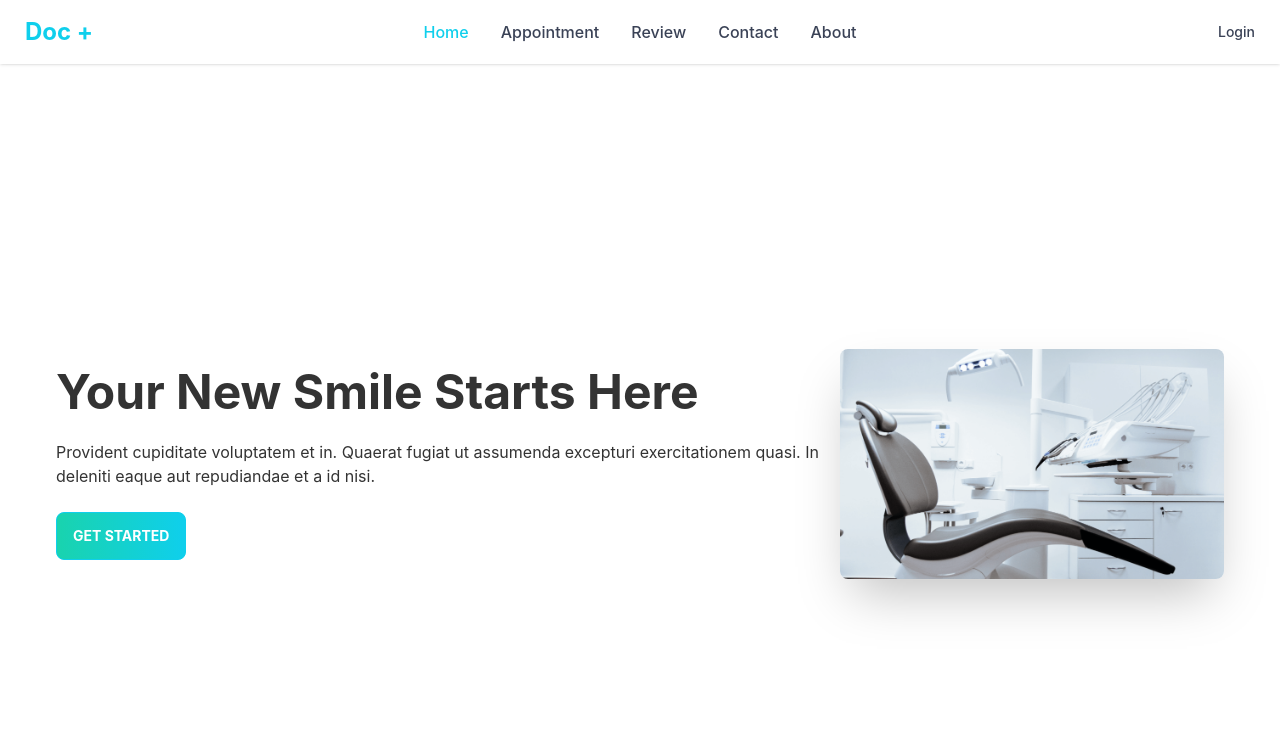
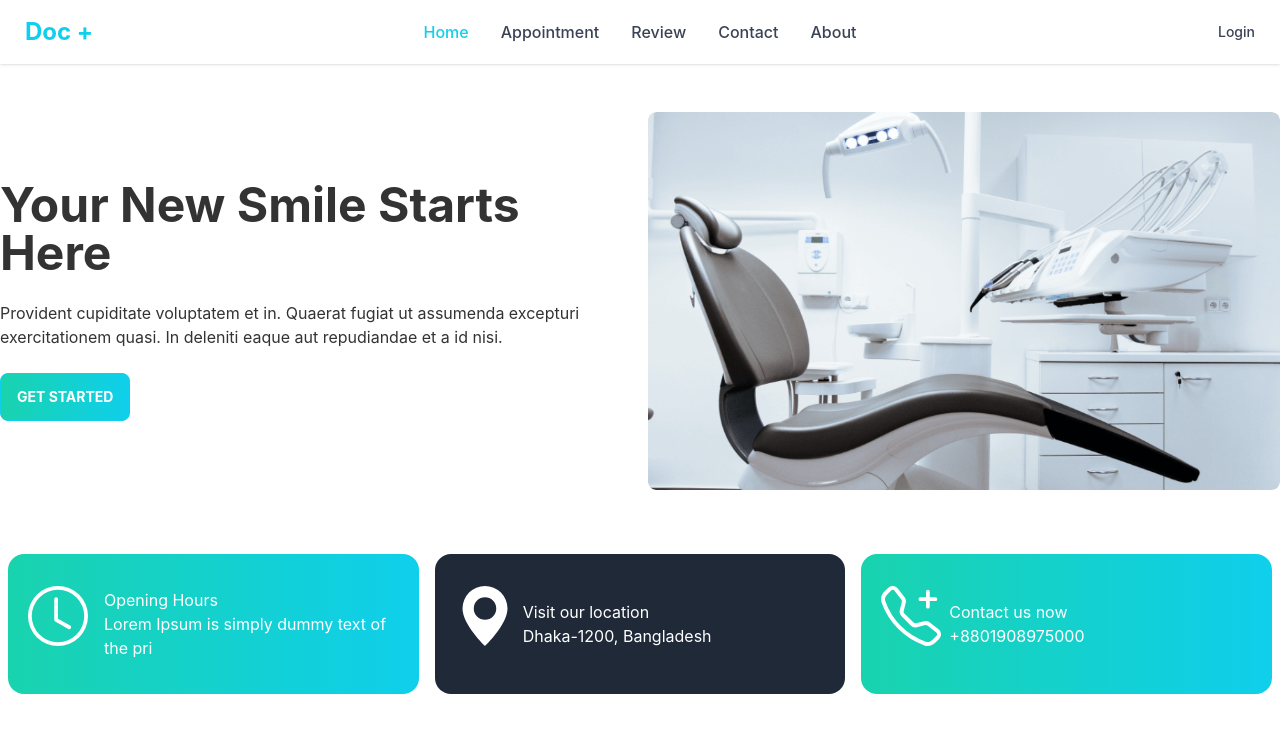
Before and after one commit to asadulR/Doc-plus-UI, a React (Create React App) app: page / in a window 1280 px wide. Shown: the top 732 px of the page. Built offline with nearby package versions, Linux system fonts and the light colour scheme.

Commit message:
home info

```diff
--- a/package.json
+++ b/package.json
@@ -9,6 +9,7 @@
     "daisyui": "^2.14.3",
     "react": "^18.1.0",
     "react-dom": "^18.1.0",
+    "react-icons": "^4.3.1",
     "react-router-dom": "^6.3.0",
     "react-scripts": "5.0.1",
     "web-vitals": "^2.1.4"
--- a/src/Components/Pages/Header/Header.js
+++ b/src/Components/Pages/Header/Header.js
@@ -4,7 +4,7 @@ import CustomLink from '../../Shared/CustomLink/CustomLink';
 
 const Header = () => {
     return (
-        <section className=' shadow sticky top-0'>
+        <section className=' shadow ' style={{position:"sticky", top:"0"}}>
             <div className='container mx-auto'>
                 <div className="navbar bg-base-100">
                     <div className="navbar-start">
--- a/src/Components/Pages/Home/Banner.js
+++ b/src/Components/Pages/Home/Banner.js
@@ -1,17 +1,17 @@
 import React from 'react';
 import img from '../../../assets/images/chair.png'
+import '../../Shared/Animtion/Animation.css';
 const Banner = () => {
     return (
-        <div className='container mx-auto'>
-            <div className="hero min-h-screen">
-                <div className="hero-content flex-col lg:flex-row-reverse">
-                    <img src={img} alt='' className="max-w-sm rounded-lg shadow-2xl transition ease-in-out  hover:-translate-y-1 hover:scale-110 duration-700" />
-                    <div>
-                        <h1 className="text-5xl font-bold">Your New Smile Starts Here</h1>
-                        <p className="py-6 max-w-3xl">Provident cupiditate voluptatem et in. Quaerat fugiat ut assumenda excepturi exercitationem quasi. In deleniti eaque aut repudiandae et a id nisi.</p>
-                        <button className="btn btn-primary text-white font-bold bg-gradient-to-r from-secondary to-primary transition ease-in-out  hover:-translate-y-1 hover:scale-110 duration-700">Get Started</button>
-                    </div>
+        <div className=' container mx-auto'>
+            <div className="grid grid-cols-1 md:grid-cols-2 gap-4 my-12 items-center">
+                <div>
+                    <h1 className="text-5xl font-bold">Your New Smile Starts Here</h1>
+                    <p className="py-6">Provident cupiditate voluptatem et in. Quaerat fugiat ut assumenda excepturi exercitationem quasi. In deleniti eaque aut repudiandae et a id nisi.</p>
+                    <button className="btn btn-primary text-white font-bold bg-gradient-to-r from-secondary to-primary transition ease-in-out  hover:-translate-y-1 hover:scale-110 duration-700">Get Started</button>
                 </div>
+                <img src={img} alt='' className=" w-full rounded-lg banner-image transition ease-in-out  hover:-translate-y-2 duration-1000" />
+
             </div>
         </div>
     );
--- a/src/Components/Pages/Home/Home.js
+++ b/src/Components/Pages/Home/Home.js
@@ -1,10 +1,12 @@
 import React from 'react';
 import Banner from './Banner';
+import Info from './Info';
 
 const Home = () => {
     return (
         <div>
             <Banner/>
+            <Info/>
         </div>
     );
 };
--- /dev/null
+++ b/src/Components/Pages/Home/Info.js
@@ -0,0 +1,39 @@
+import React from 'react';
+import { BsClock, BsFillGeoAltFill, BsTelephonePlus } from "react-icons/bs";
+const Info = () => {
+    return (
+        <section className='container mx-auto my-16'>
+            <div className='grid grid-cols-1 md:grid-cols-3 gap-4 text-white px-2'>
+                <div className='bg-gradient-to-r from-secondary to-primary px-5 py-8 text-center md:text-left rounded-2xl transition ease-in-out  hover:-translate-y-2 duration-1000'>
+                    <div className="md:flex gap-4 md:items-center">
+                        <div className='mb-4'><BsClock className='text-8xl md:text-6xl font-bold mx-auto' /></div>
+                        <div className=''>
+                            <h3>Opening Hours</h3>
+                            <p>Lorem Ipsum is simply dummy text of the pri</p>
+                        </div>
+                    </div>
+                </div>
+                <div className='bg-gray-800  px-5 py-8 rounded-2xl text-center md:text-left transition ease-in-out  hover:-translate-y-2 duration-1000'>
+                    <div className='md:flex gap-2 md:items-center'>
+                        <div className='mb-4'><BsFillGeoAltFill className='text-8xl md:text-6xl mx-auto font-bold'/></div>
+                        <div>
+                            <h3>Visit our location</h3>
+                            <p>Dhaka-1200, Bangladesh</p>
+                        </div>
+                    </div>
+                </div>
+                <div className='text-center md:text-left bg-gradient-to-r from-secondary to-primary transition ease-in-out  hover:-translate-y-2 duration-1000 rounded-2xl px-5 py-8'>
+                    <div className='md:flex gap-2 md:items-center'>
+                        <div className='mb-4'><BsTelephonePlus className='text-8xl md:text-6xl mx-auto  font-bold' /></div>
+                        <div>
+                            <h3>Contact us now</h3>
+                            <p>+8801908975000</p>
+                        </div>
+                    </div>
+                </div>
+            </div>
+        </section>
+    );
+};
+
+export default Info;
--- /dev/null
+++ b/src/Components/Shared/Animtion/Animation.css
@@ -0,0 +1,7 @@
+/* .banner-image{
+    transition: .5s;
+}
+
+.banner-image:hover{
+    transform: scale(1.029);
+} */
```
Also changed, not shown: 1 other file (tests, documents, lock files or other folders).
